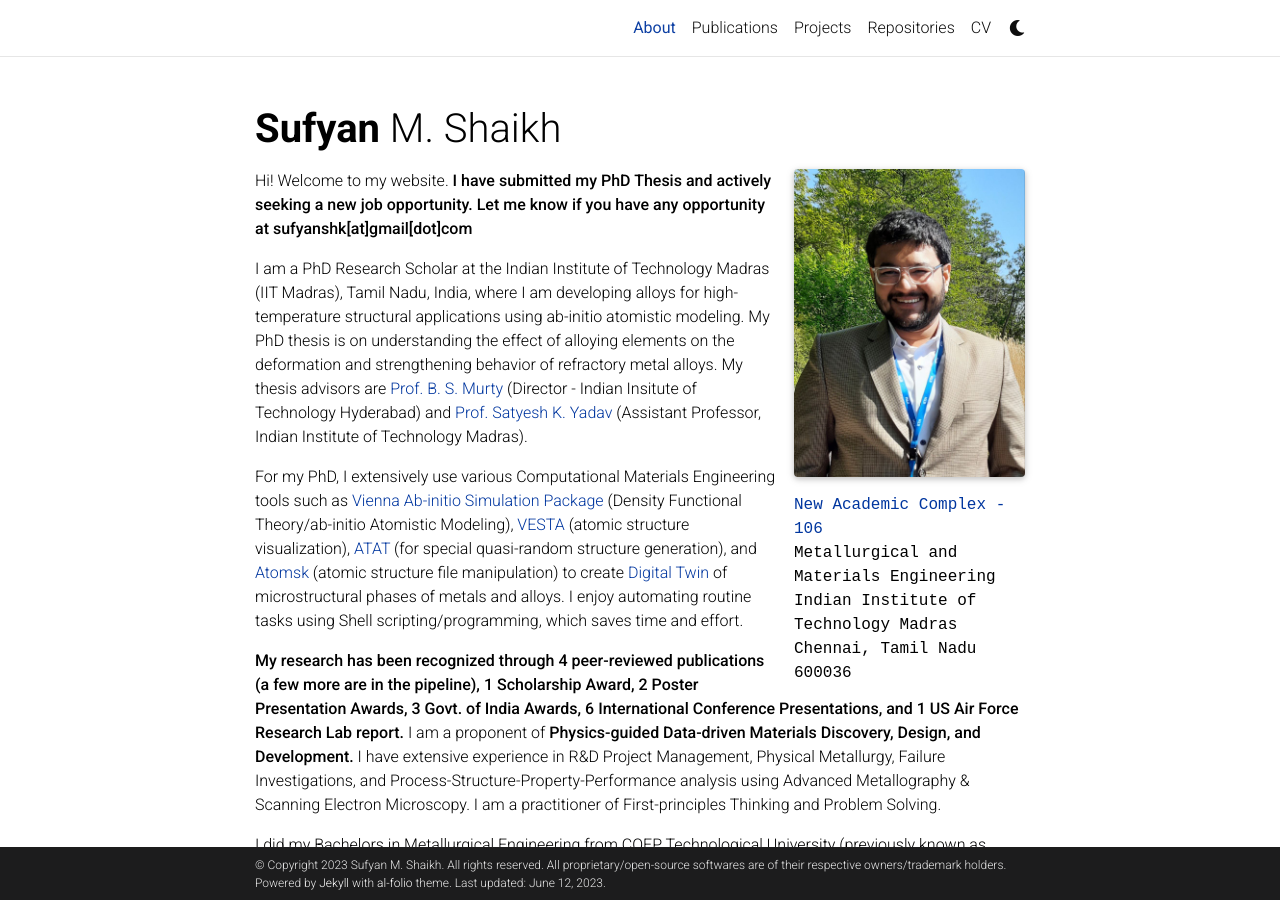
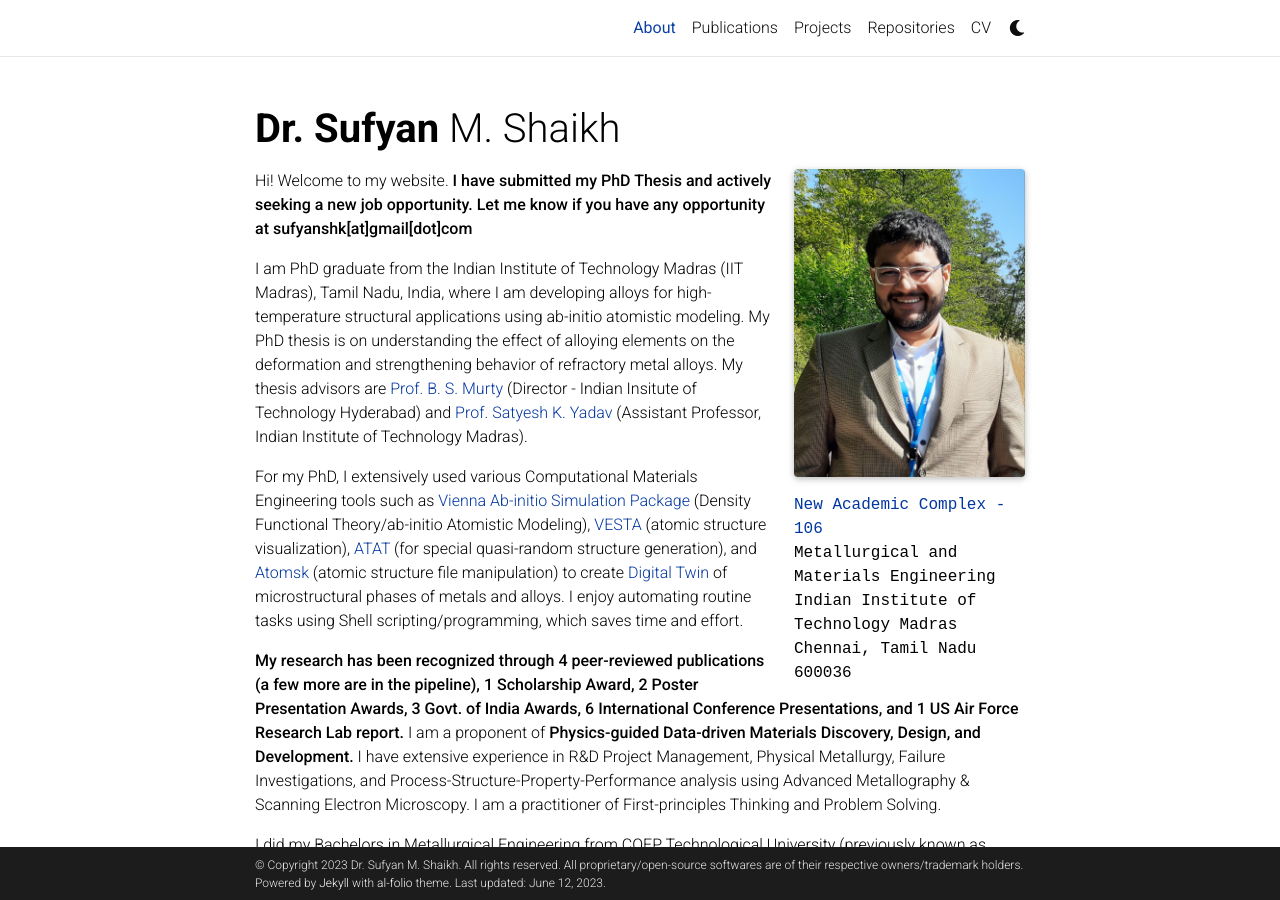
Before and after one commit to sufyanshk/sufyanshk.github.io, a Jekyll site: the page built from _pages/about.md, in a window 1280 px wide and 900 px high. Built offline with Jekyll 4.4.1, drawn with Linux system fonts in a browser that asks for light colours; full-size pictures stand in for the smaller copies a plugin makes; comment, search, counter and statistics services are not loaded; a style sheet for code colours, icons or effects is not loaded; some of the changed text lies outside the part shown.

Commit message:
modified:   _config.yml 	modified:   _data/cv.yml 	modified:   _pages/about.md 	modified:   _pages/cv.md

```diff
--- a/_config.yml
+++ b/_config.yml
@@ -3,11 +3,11 @@
 # -----------------------------------------------------------------------------
 
 title: blank # the website title (if blank, full name will be used instead)
-first_name: Sufyan
+first_name: Dr. Sufyan
 middle_name: M.
 last_name: Shaikh
 email: sufyanshk@gmail.com
-description: About Sufyan, PhD Research Scholar at the Indian Institute of Technology Madras, Tamil Nadu, India. Read about his ongoing research in Computational Materials Engineering and his experiences.
+description: About Dr. Shaikh from the Indian Institute of Technology Madras, Tamil Nadu, India. Read about his ongoing research in Computational Materials Engineering and his experiences.
 footer_text: All rights reserved. All proprietary/open-source softwares are of their respective owners/trademark holders. Powered by <a href="https://jekyllrb.com/" target="_blank">Jekyll</a> with <a href="https://github.com/alshedivat/al-folio">al-folio</a> theme.
 keywords: metallurgy, alloy development, refractory alloys, high entropy alloys, complex concetrated alloys, ductility, superalloys # add your own keywords or leave empty
 
--- a/_data/cv.yml
+++ b/_data/cv.yml
@@ -2,7 +2,7 @@
   type: map
   contents:
     - name: Full Name
-      value: Sufyan M. Shaikh
+      value: Dr. Sufyan M. Shaikh
     - name: Date of Birth
       value: 25th March
     - name: Languages
@@ -15,7 +15,7 @@
       institution: Indian Insitute of Technology Madras, Tamil Nadu, India
       year: 2023
       description:
-        - Intrinsically ductile refractory alloy development using ab-initio atomistic modeling.
+        - Intrinsically ductile refractory high entropy alloy design using density functional theory (ab-initio atomistic modeling).
 #        - title: Description 3.
 #          contents:
 #            - Sub-description 1.
--- a/_pages/about.md
+++ b/_pages/about.md
@@ -21,9 +21,9 @@ social: true  # includes social icons at the bottom of the page
 Hi! Welcome to my website.
 **I have submitted my PhD Thesis and actively seeking a new job opportunity. Let me know if you have any opportunity at sufyanshk[at]gmail[dot]com**
 
-I am a PhD Research Scholar at the Indian Institute of Technology Madras (IIT Madras), Tamil Nadu, India, where I am developing alloys for high-temperature structural applications using ab-initio atomistic modeling. My PhD thesis is on understanding the effect of alloying elements on the deformation and strengthening behavior of refractory metal alloys. My thesis advisors are <a href="https://mme.iitm.ac.in/murty/bsmurty">Prof. B. S. Murty</a> (Director - Indian Insitute of Technology Hyderabad) and <a href="https://mme.iitm.ac.in/satyesh/index.html">Prof. Satyesh K. Yadav</a> (Assistant Professor, Indian Institute of Technology Madras).
+I am PhD graduate from the Indian Institute of Technology Madras (IIT Madras), Tamil Nadu, India, where I am developing alloys for high-temperature structural applications using ab-initio atomistic modeling. My PhD thesis is on understanding the effect of alloying elements on the deformation and strengthening behavior of refractory metal alloys. My thesis advisors are <a href="https://mme.iitm.ac.in/murty/bsmurty">Prof. B. S. Murty</a> (Director - Indian Insitute of Technology Hyderabad) and <a href="https://mme.iitm.ac.in/satyesh/index.html">Prof. Satyesh K. Yadav</a> (Assistant Professor, Indian Institute of Technology Madras).
 
-For my PhD, I extensively use various Computational Materials Engineering tools such as <a href="https://vasp.at">Vienna Ab-initio Simulation Package</a> (Density Functional Theory/ab-initio Atomistic Modeling), <a href="https://jp-minerals.org/vesta/en/download.html">VESTA</a> (atomic structure visualization), <a href="https://www.brown.edu/Departments/Engineering/Labs/avdw/atat/">ATAT</a> (for special quasi-random structure generation), and <a href="https://atomsk.univ-lille.fr">Atomsk</a> (atomic structure file manipulation) to create <a href="https://en.wikipedia.org/wiki/Digital_twin">Digital Twin</a> of microstructural phases of metals and alloys. I enjoy automating routine tasks using Shell scripting/programming, which saves time and effort.
+For my PhD, I extensively used various Computational Materials Engineering tools such as <a href="https://vasp.at">Vienna Ab-initio Simulation Package</a> (Density Functional Theory/ab-initio Atomistic Modeling), <a href="https://jp-minerals.org/vesta/en/download.html">VESTA</a> (atomic structure visualization), <a href="https://www.brown.edu/Departments/Engineering/Labs/avdw/atat/">ATAT</a> (for special quasi-random structure generation), and <a href="https://atomsk.univ-lille.fr">Atomsk</a> (atomic structure file manipulation) to create <a href="https://en.wikipedia.org/wiki/Digital_twin">Digital Twin</a> of microstructural phases of metals and alloys. I enjoy automating routine tasks using Shell scripting/programming, which saves time and effort.
 
 **My research has been recognized through 4 peer-reviewed publications (a few more are in the pipeline), 1 Scholarship Award, 2 Poster Presentation Awards, 3 Govt. of India Awards, 6 International Conference Presentations, and 1 US Air Force Research Lab report.** I am a proponent of **Physics-guided Data-driven Materials Discovery, Design, and Development.** I have extensive experience in R&D Project Management, Physical Metallurgy, Failure Investigations, and Process-Structure-Property-Performance analysis using Advanced Metallography & Scanning Electron Microscopy. I am a practitioner of First-principles Thinking and Problem Solving.
 
```
Also changed, not shown: other parts of _pages/about.md (+1 -1 lines), _pages/cv.md (+1 -1 lines).
